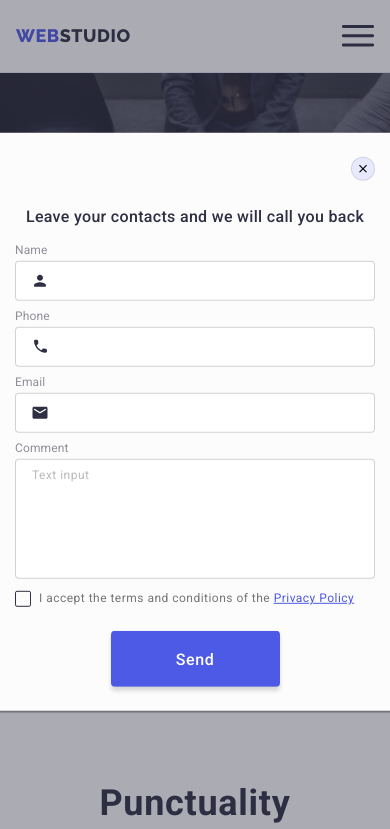
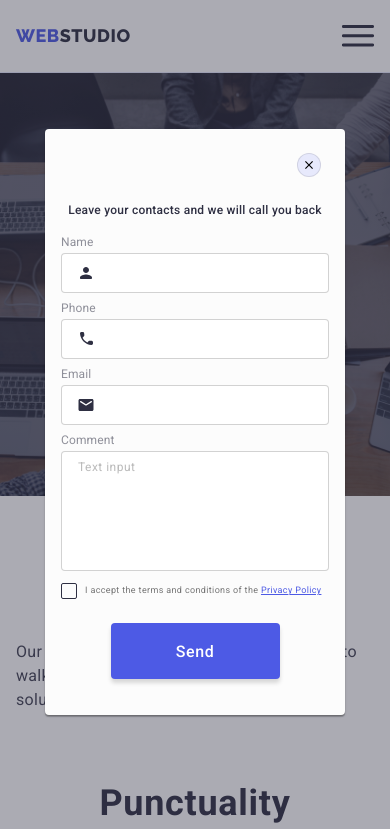
Before and after one commit to RimmaO/goit-markup-hw-07, a plain HTML site: page index.html in a window 390 px wide. Both pictures are taken after a click on the button "Order Service". Shown: the top 829 px of the page. Drawn offline with nearby package versions, Linux system fonts and the light colour scheme.

Commit message:
modal form mobile

```diff
--- a/css/mobile.css
+++ b/css/mobile.css
@@ -9,6 +9,16 @@
   }
   .active-tel {
     font-size: 36px;
+  }
+
+  .modal {
+    width: 392px;
+  }
+  .modal-text {
+    font-size: 16px;
+  }
+  .modal-form-check-desc {
+    font-size: 12px;
   }
 }
 
--- a/css/styles.css
+++ b/css/styles.css
@@ -279,7 +279,7 @@ ul {
 }
 .active-tel {
   font-weight: 600;
-  font-size: 30px;
+  font-size: 28px;
   line-height: 1.11;
   text-transform: capitalize;
 
@@ -933,9 +933,9 @@ ul {
   top: 50%;
   left: 50%;
   transform: translate(-50%, -50%);
-  width: 408px;
-  min-height: 576px;
-  padding: 72px 24px 24px;
+  width: 300px;
+  min-height: 586px;
+  padding: 72px 16px 16px;
 
   background: #fcfcfc;
   box-shadow: 0px 1px 1px rgba(0, 0, 0, 0.14), 0px 1px 3px rgba(0, 0, 0, 0.12),
@@ -951,16 +951,15 @@ ul {
   display: flex;
   justify-content: center;
   align-items: center;
+  padding: 0;
   width: 24px;
   height: 24px;
+
   border-radius: 50%;
-  padding: 0;
-
   background-color: #e7e9fc;
   border: 1px solid rgba(0, 0, 0, 0.1);
   color: rgba(0, 0, 0, 1);
   fill: currentColor;
-
   transition: background-color 250ms cubic-bezier(0.4, 0, 0.2, 1),
     color 250ms cubic-bezier(0.4, 0, 0.2, 1);
 }
@@ -974,10 +973,10 @@ ul {
 }
 
 .modal-text {
-  margin-bottom: 14px;
+  margin-bottom: 16px;
 
   font-weight: 500;
-  font-size: 16px;
+  font-size: 12px;
   line-height: 1.5;
   text-align: center;
   letter-spacing: 0.02em;
@@ -1066,7 +1065,7 @@ ul {
   align-items: center;
 
   margin-bottom: 24px;
-  font-size: 12px;
+  font-size: 9px;
   line-height: 1.33;
   letter-spacing: 0.04em;
   color: var(--modal-form-check-desc-color);
```
